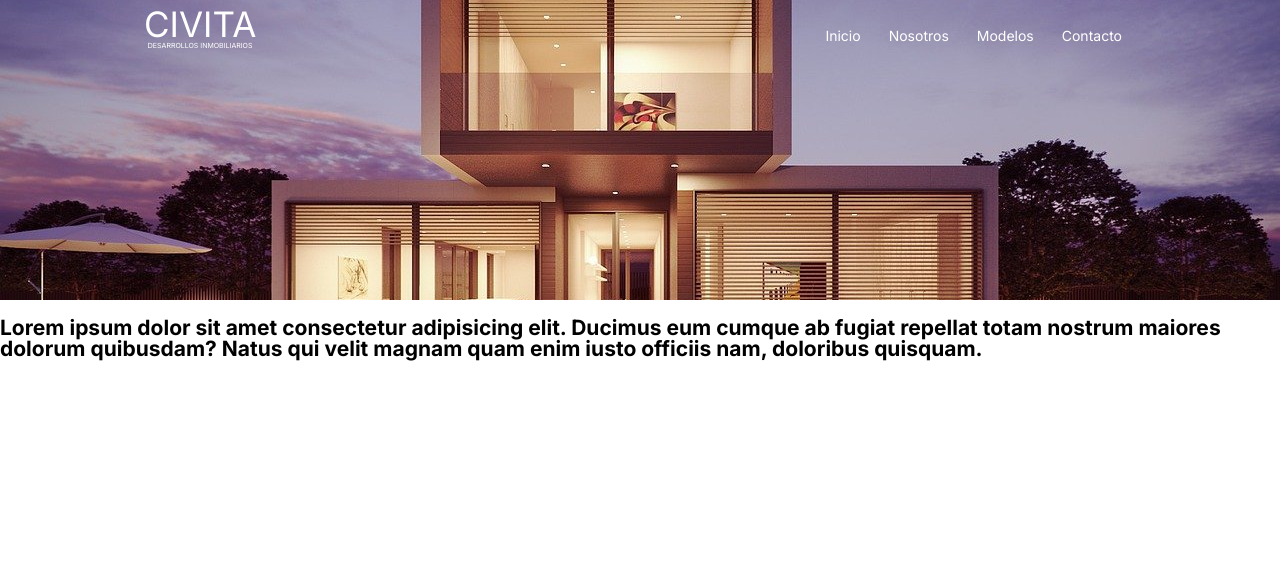
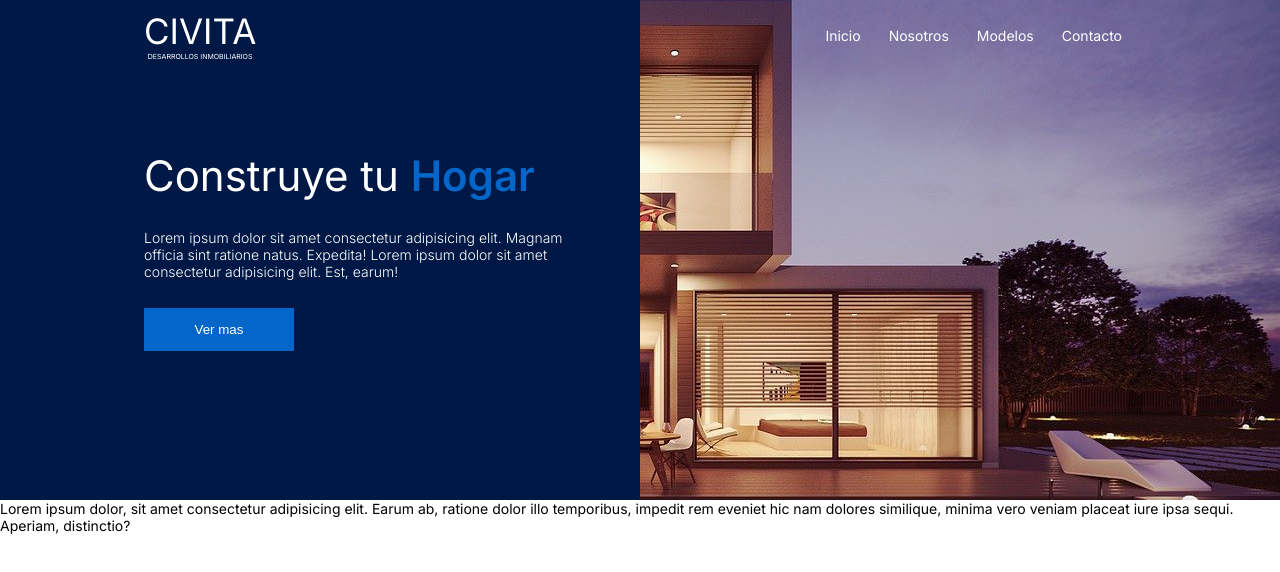
Before and after one commit to manudiiez/civita, a website: page index.html in a window 1280 px wide. Shown: the top 572 px of the page. Drawn offline with Linux system fonts and the light colour scheme.

Commit message:
header y menu funcionando

```diff
--- a/index.html
+++ b/index.html
@@ -42,11 +42,16 @@
     </header>
     <main>
       <section id="header">
-        <div class="img"></div>
+        <div class="container__lg container">
+            <div>
+                <p>Construye tu <span>Hogar</span></p>
+                <h1>Lorem ipsum dolor sit amet consectetur adipisicing elit. Magnam officia sint ratione natus. Expedita! Lorem ipsum dolor sit amet consectetur adipisicing elit. Est, earum!</h1>
+                <button>Ver mas</button>
+            </div>
+        </div>
       </section>
-      <section id="nosotros">
-        <h2>Lorem ipsum dolor sit amet consectetur adipisicing elit. Ducimus eum cumque ab fugiat repellat totam nostrum maiores dolorum quibusdam? Natus qui velit magnam quam enim iusto officiis nam, doloribus quisquam.</h2>
-      </section>
+      <section>Lorem ipsum dolor, sit amet consectetur adipisicing elit. Earum ab, ratione dolor illo temporibus, impedit rem eveniet hic nam dolores similique, minima vero veniam placeat iure ipsa sequi. Aperiam, distinctio?</section>
+
     </main>
 
     <!-- ------------------------------- SCRIPTS ------------------------------- -->
--- a/js/menu.js
+++ b/js/menu.js
@@ -12,3 +12,8 @@ button__close__menu.addEventListener('click', () => {
 button__bg__menu.addEventListener('click', () => {
     menu.classList.remove('active')
 })
+
+
+window.addEventListener('scroll', function(){
+    menu.classList.toggle('bg__dark', window.scrollY>380)
+})
--- a/sass/components/_header.scss
+++ b/sass/components/_header.scss
@@ -1,14 +1,81 @@
 #header{
     position: relative;
 
-    .img{
-        background-color: red;
+    width: 100%;
+    height: 300px;
+    background-image: url('../img/house-gf4dbe6c86_1280.jpg');
+    background-size: cover;
+    background-position: center;
+
+
+    .container{
+        position: absolute;
+        bottom: -67%;
+        left: 0;
         width: 100%;
-        height: 300px;
-        background-image: url('../img/house-gf4dbe6c86_1280.jpg');
-        background-size: cover;
-        background-position: center;
-        background-color: blue;
+        height: fit-content;
+        background-color: $color-blue-1;
+        color: $color-white;
+        padding: 3rem 1rem;
+        box-sizing: border-box;
+        div{
+            width: 100%;
+            height: 100%;
+            max-width: 454px;
 
+            display: flex;
+            justify-content: center;
+            align-items: center;
+            flex-direction: column;
+
+            margin: 0 auto;
+
+            p{
+                font-size: 2rem;
+                font-weight: 400;
+                margin: 0;
+                margin-bottom: 2rem;
+                span{
+                    color: $color-blue-2;
+                    font-weight: 600;
+                }
+            }
+            h1{
+                font-weight: 300;
+                font-size: 1rem;
+                margin: 0;
+                margin-bottom: 2rem;
+                text-align: center;
+            }
+
+            button{
+                background-color: $color-blue-2;
+                color: $color-white;
+                padding: 1rem 0;
+                border: none;
+                width: 150px;
+            }
+        }
+    }
+
+    @media (min-width: 768px) {
+        height: 500px;
+        .container{
+            bottom: 0;
+            width: 50%;
+            height: 100%;
+            div{
+                margin-right: 2rem;
+                margin-left: auto;
+
+                align-items: flex-start;
+                p{
+                    font-size: 3rem;
+                }
+                h1{
+                    text-align: start;
+                }
+            }
+        }
     }
 }
--- a/sass/components/_menu.scss
+++ b/sass/components/_menu.scss
@@ -9,7 +9,10 @@
     box-sizing: border-box;
     z-index: 300;
 
+    &.bg__dark{
+        background-color: $color-black-3;
 
+    }
 
     .container{
         display: flex;
@@ -146,6 +149,7 @@
                                 margin: 0 1rem;
                                 &:hover{
                                     text-decoration: underline;
+                                    background-color: transparent;
 
                                 }
                             }
--- a/sass/styles.scss
+++ b/sass/styles.scss
@@ -10,7 +10,6 @@ body{
     padding: 0;
     font-family: 'Inter', sans-serif;
     height: 200vh;
-    line-height: 150%;
 }
 
 html{
```
Also changed, not shown: css/styles.css, 1 other file.
